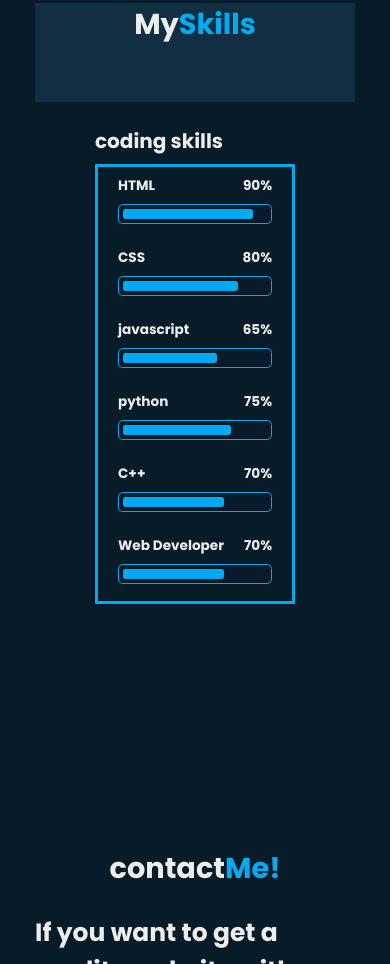
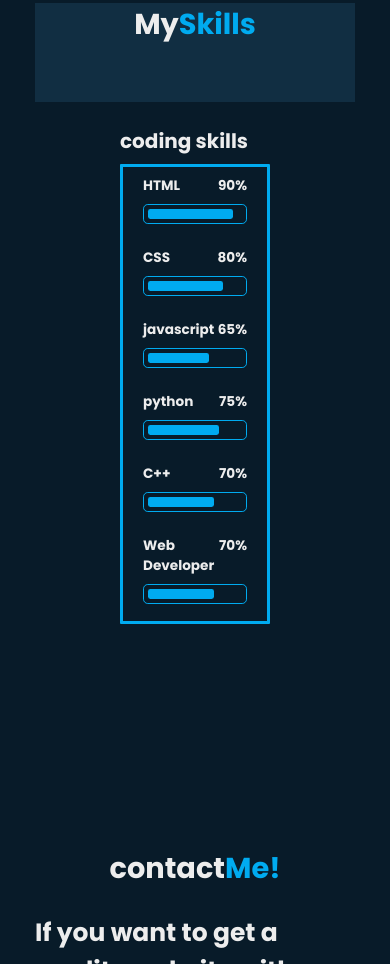
Before and after one commit to oliyadkedir3/oliyadkedir3.github.io, a plain HTML site: page index.html in a window 390 px wide. Shown: the part 2175-3139 px from the top of the page. Drawn offline with nearby package versions, Linux system fonts and the light colour scheme; a web font is replaced by a local one.

Commit message:
Update style.css

```diff
--- a/style.css
+++ b/style.css
@@ -1115,6 +1115,12 @@ color: var(--main-color);
       width: 38px;
       height: 38px;
     }
+    .skills {
+      margin-top: -50px;
+    }
+     .skills-box .skills-content {
+      width: 150px;
+     }
   }
     @media (max-width:462px) {
       .home-conent h1 {
@@ -1124,7 +1130,7 @@ color: var(--main-color);
         margin-top: -50px;
       }
        .skills-box .skills-content {
-        width: 200px;
+        width: 150px;
        }
 
         .about {
```
